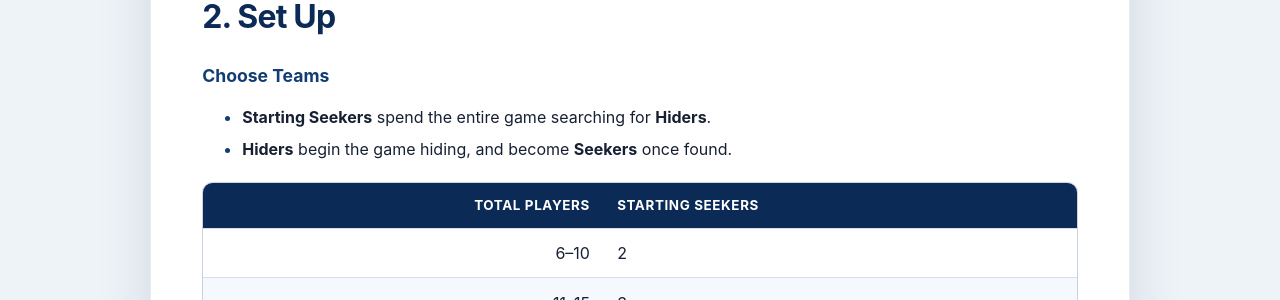
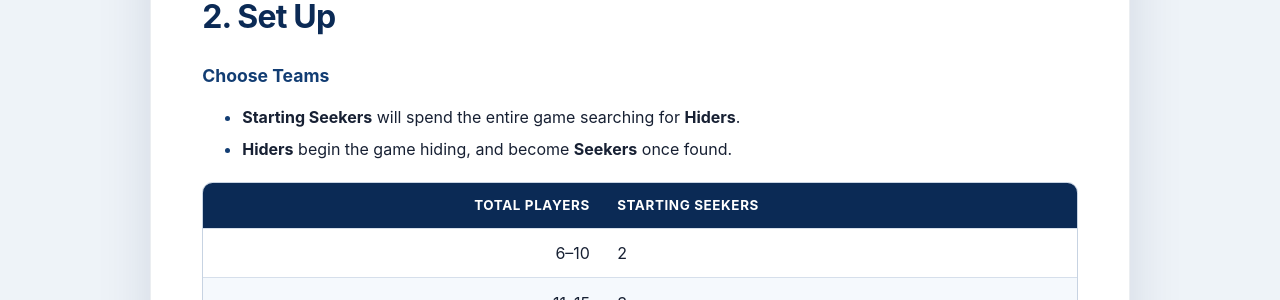
Before and after one commit to mmaxin/hide-and-seek-game, a Jekyll site: the page built from rules.md, in a window 1280 px wide and 900 px high, scrolled down 1008 px. Shown: the part 153-453 px from the top of the window. Built offline with Jekyll 4.4.1, drawn with Linux system fonts in a browser that asks for light colours; our own code applies the rules of GitHub Pages for plain Markdown files.

Commit message:
Update rules.md

```diff
--- a/rules.md
+++ b/rules.md
@@ -22,7 +22,7 @@ Score the most points by staying hidden or by finding Hiders.
 ### Choose Teams
 {: #teams }
 
-- **Starting Seekers** spend the entire game searching for **Hiders**.
+- **Starting Seekers** will spend the entire game searching for **Hiders**.
 - **Hiders** begin the game hiding, and become **Seekers** once found.
 
 
```
